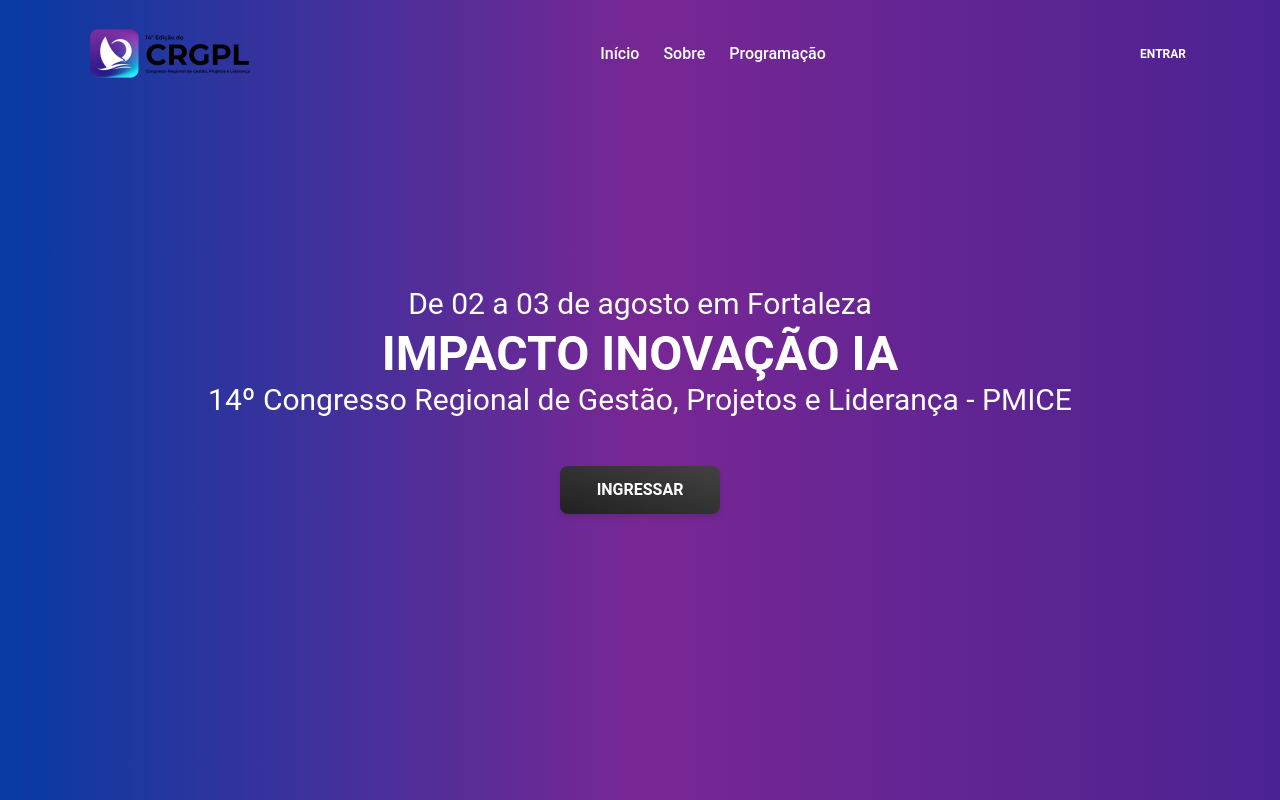
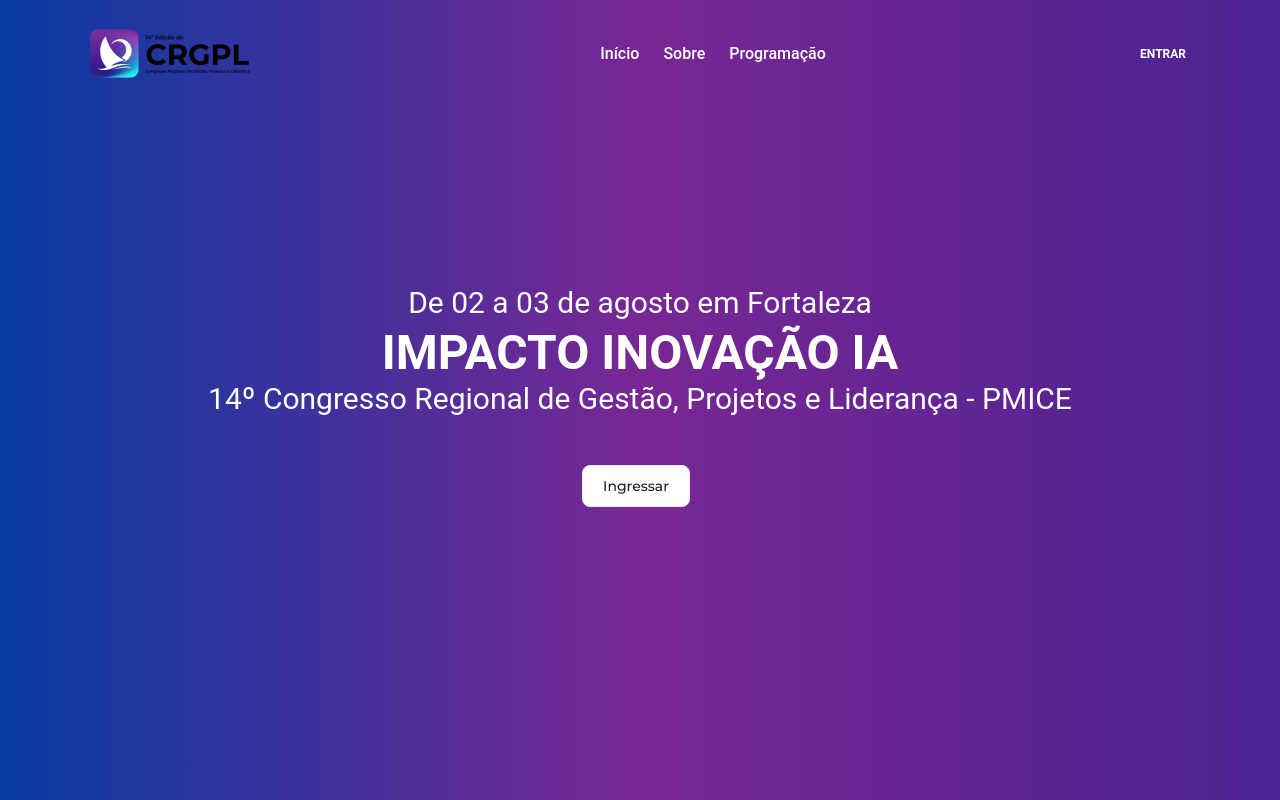
Before and after one commit to f3gomes/pmi-event-page, a Next.js app: page / in a window 1280 px wide. Shown: the top 800 px of the page. Built offline with nearby package versions, Linux system fonts and the light colour scheme.

Commit message:
fix: update hero btn

```diff
--- a/components/hero/index.tsx
+++ b/components/hero/index.tsx
@@ -1,6 +1,5 @@
 "use client";
 
-import { Button } from "@material-tailwind/react";
 import Link from "next/link";
 
 function Hero() {
@@ -26,9 +25,9 @@
 
           <div className="flex items-center gap-4">
             <Link className="w-full h-full" href="#footer">
-              <Button className="w-40 h-12 text-base" variant={"gradient"}>
+              <button className="py-2.5 px-5 me-2 mb-2 text-sm font-medium text-gray-900 focus:outline-none bg-white rounded-lg border border-gray-200 hover:bg-gray-100 hover:text-gray-700 focus:z-10 focus:ring-4 focus:ring-gray-100">
                 Ingressar
-              </Button>
+              </button>
             </Link>
           </div>
         </div>
--- a/components/timer-content/index.tsx
+++ b/components/timer-content/index.tsx
@@ -17,7 +17,7 @@
         />
       </div>
 
-      <div className="text-2xl md:text-3xl text-center font-bold text-amber-900">
+      <div className="text-2xl md:text-3xl text-center font-bold">
         02 E 03 DE JULHO | 2024
       </div>
 
```
